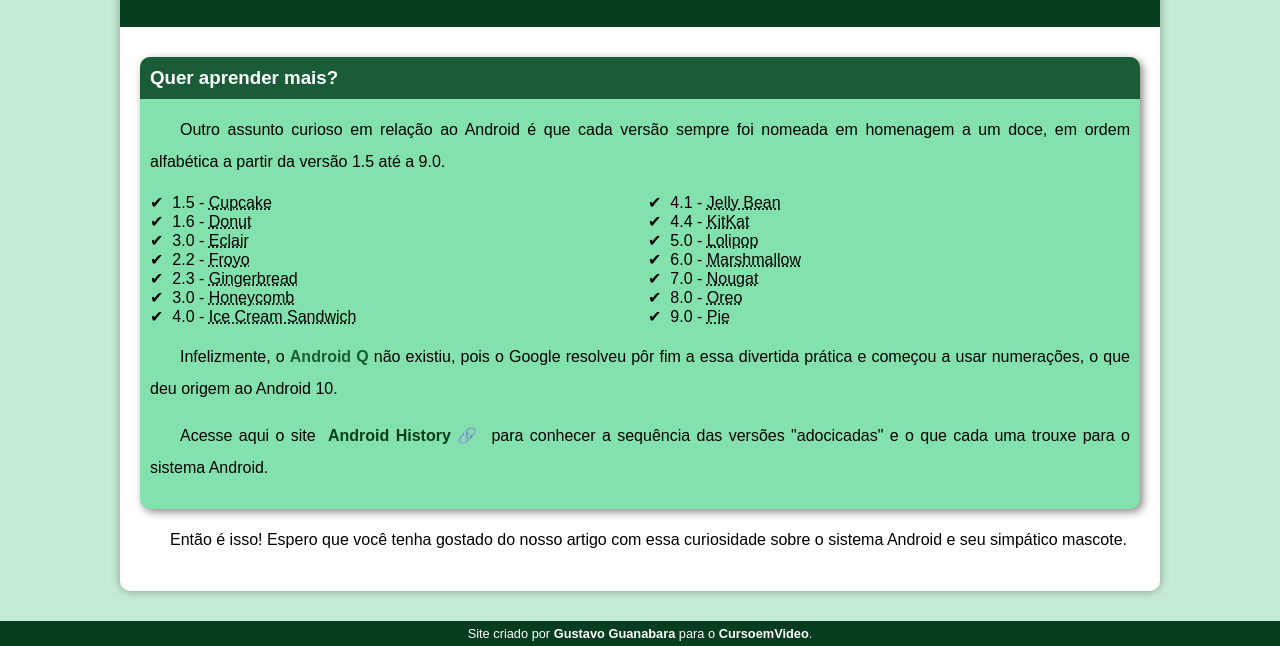
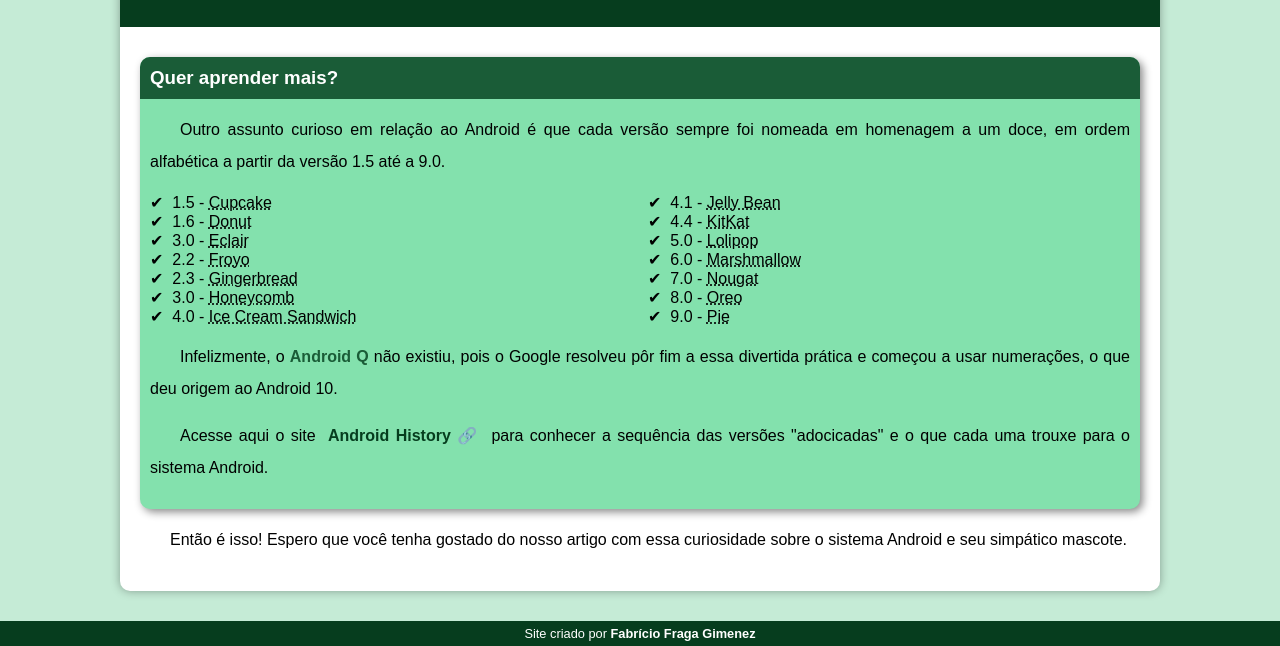
Before and after one commit to fabriciofg/projeto-android, a plain HTML site: page index.html in a window 1280 px wide. Shown: the part 2375-3021 px from the top of the page. Drawn offline with Linux system fonts and the light colour scheme.

Commit message:
Update index.html

```diff
--- a/index.html
+++ b/index.html
@@ -84,7 +84,7 @@
 
     </main>
     <footer>
-        <p>Site criado por <a href="https://github.com/gustavoguanabara" target="_blank">Gustavo Guanabara</a> para o <a href="https://www.youtube.com/c/CursoemV%C3%ADdeo" target="_blank">CursoemVideo</a>.</p>
+        <p>Site criado por <a href="https://github.com/fabriciofg" target="_blank">Fabrício Fraga Gimenez</p>
     </footer>
 </body>
 </html>
```
